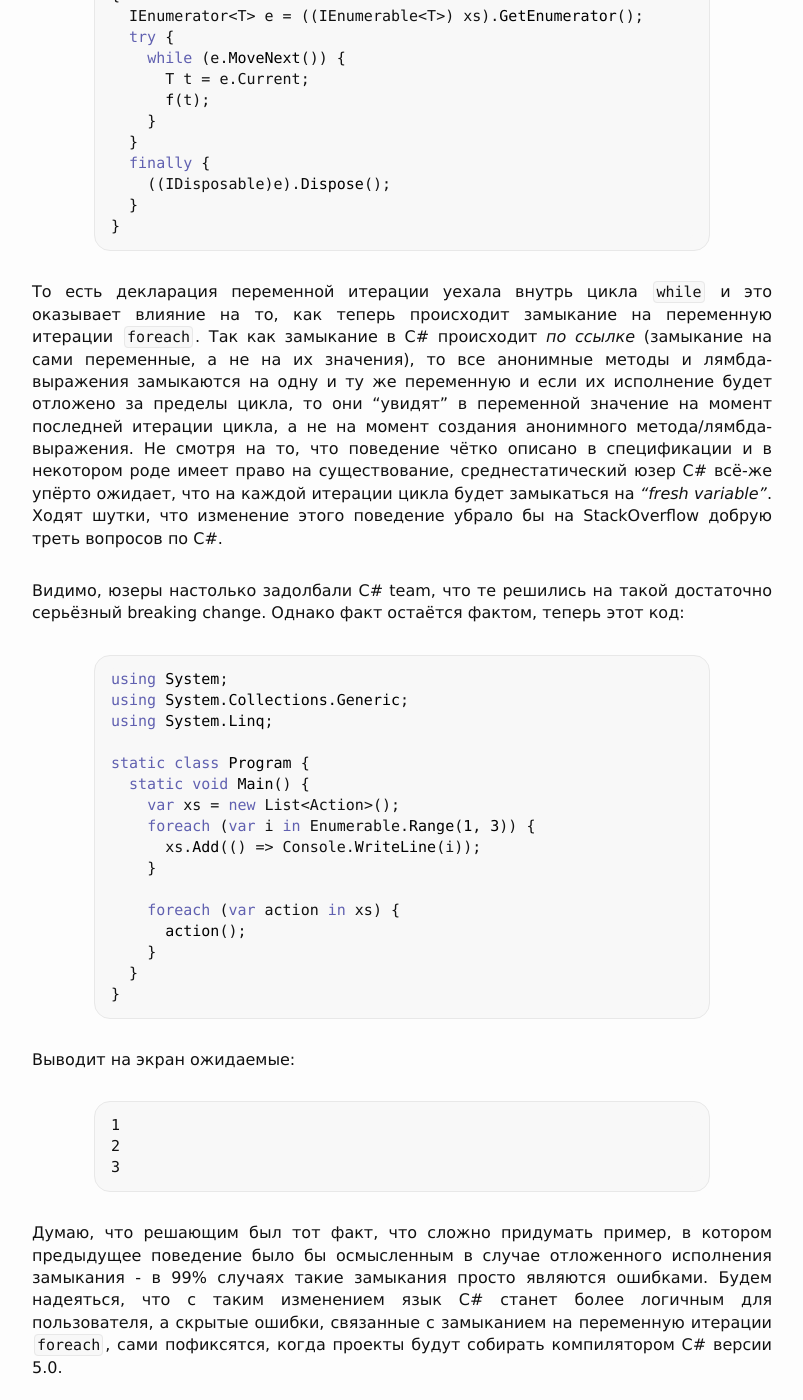
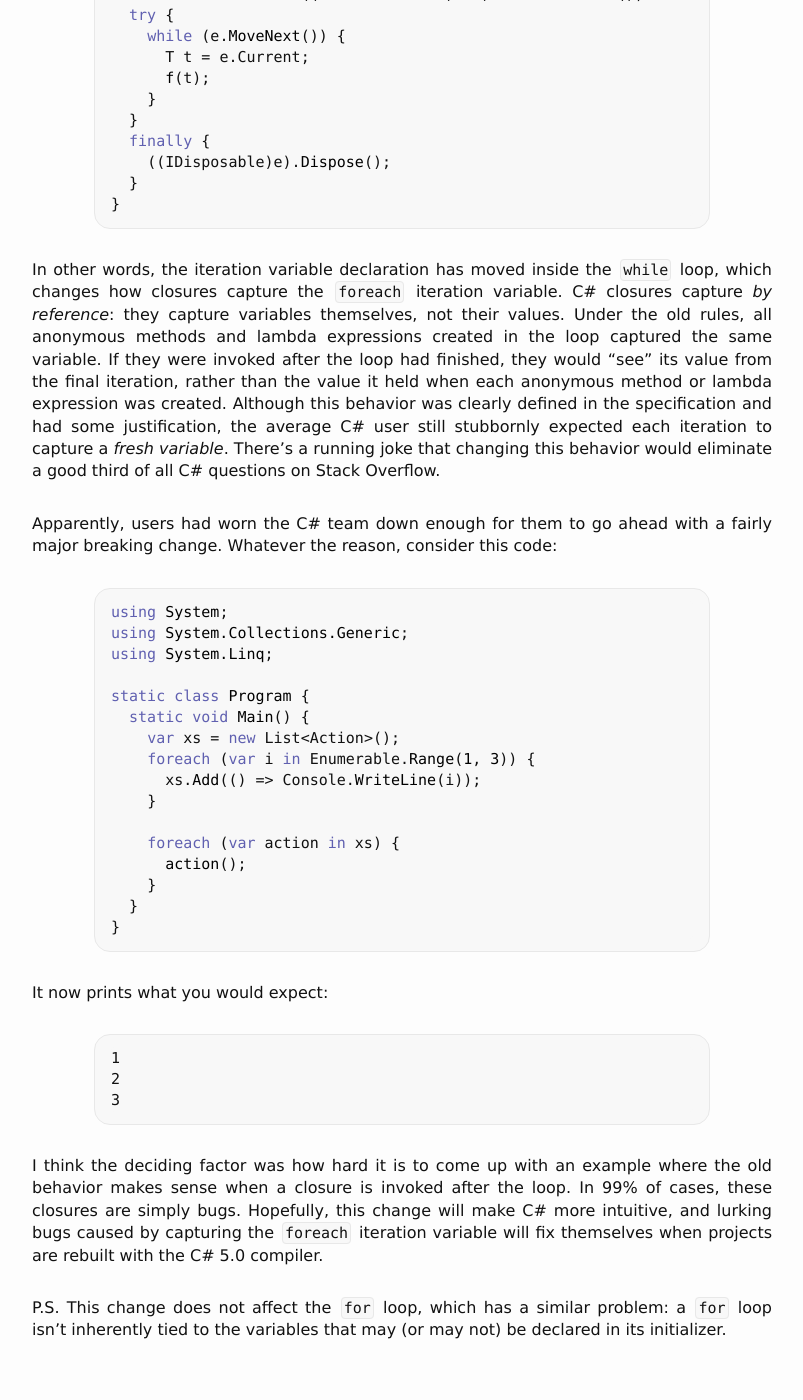
Before and after one commit to controlflow/controlflow.github.io, a Jekyll site: the page built from _posts/2012-03-11-c-5-0-epic-breaking-change.markdown, in a window 1280 px wide and 1400 px high, scrolled down 929 px. Shown: the whole window, without its empty margins (238-1041 px from the left). Built offline with Jekyll 4.4.1, drawn with Linux system fonts in a browser that asks for light colours; comment, search, counter and statistics services are not loaded; some of the changed text lies outside the part shown.

Commit message:
Translate C# 5.0 breaking change article into English

````diff
--- a/_posts/2012-03-11-c-5-0-epic-breaking-change.markdown
+++ b/_posts/2012-03-11-c-5-0-epic-breaking-change.markdown
@@ -5,7 +5,7 @@ date: 2012-03-11 16:29:00
 author: Aleksandr Shvedov
 tags: csharp vs11 breaking change closure capture
 ---
-Да, это случилось. В последней версии компилятора C# из состава Visual Studio “11” Beta изменилось правило разворачивания компилятором цикла `foreach`:
+Yes, it finally happened. The latest C# compiler, shipped with Visual Studio "11" Beta, has changed the way it expands a `foreach` loop:
 
 ```c#
 foreach (T x in xs) {
@@ -13,7 +13,7 @@ foreach (T x in xs) {
 }
 ```
 
-Цикл `foreach` - достаточно нетривиальная конструкция и имеет множество нюансов, я привожу лишь самый обычный случай, когда `xs` является переменной типа `IEnumerable<T>`. Раньше такой цикл компилировался прибилизительно следующим образом:
+The `foreach` loop is a surprisingly involved construct with plenty of subtleties. Here I'm only showing the most common case, where `xs` is a variable of type `IEnumerable<T>`. Previously, the compiler would translate this loop into roughly the following:
 
 ```c#
 {
@@ -31,7 +31,7 @@ foreach (T x in xs) {
 }
 ```
 
-Теперь компилируется вот так:
+Now it produces this instead:
 
 ```c#
 {
@@ -48,9 +48,9 @@ foreach (T x in xs) {
 }
 ```
 
-То есть декларация переменной итерации уехала внутрь цикла `while` и это оказывает влияние на то, как теперь происходит замыкание на переменную итерации `foreach`. Так как замыкание в C# происходит *по ссылке* (замыкание на сами переменные, а не на их значения), то все анонимные методы и лямбда-выражения замыкаются на одну и ту же переменную и если их исполнение будет отложено за пределы цикла, то они “увидят” в переменной значение на момент последней итерации цикла, а не на момент создания анонимного метода/лямбда-выражения. Не смотря на то, что поведение чётко описано в спецификации и в некотором роде имеет право на существование, среднестатический юзер C# всё-же упёрто ожидает, что на каждой итерации цикла будет замыкаться на *"fresh variable"*. Ходят шутки, что изменение этого поведение убрало бы на StackOverflow добрую треть вопросов по C#.
+In other words, the iteration variable declaration has moved inside the `while` loop, which changes how closures capture the `foreach` iteration variable. C# closures capture *by reference*: they capture variables themselves, not their values. Under the old rules, all anonymous methods and lambda expressions created in the loop captured the same variable. If they were invoked after the loop had finished, they would "see" its value from the final iteration, rather than the value it held when each anonymous method or lambda expression was created. Although this behavior was clearly defined in the specification and had some justification, the average C# user still stubbornly expected each iteration to capture a *fresh variable*. There's a running joke that changing this behavior would eliminate a good third of all C# questions on Stack Overflow.
 
-Видимо, юзеры настолько задолбали C# team, что те решились на такой достаточно серьёзный breaking change. Однако факт остаётся фактом, теперь этот код:
+Apparently, users had worn the C# team down enough for them to go ahead with a fairly major breaking change. Whatever the reason, consider this code:
 
 ```c#
 using System;
@@ -71,7 +71,7 @@ static class Program {
 }
 ```
 
-Выводит на экран ожидаемые:
+It now prints what you would expect:
 
 ```
 1
@@ -79,6 +79,6 @@ static class Program {
 3
 ```
 
-Думаю, что решающим был тот факт, что сложно придумать пример, в котором предыдущее поведение было бы осмысленным в случае отложенного исполнения замыкания - в 99% случаях такие замыкания просто являются ошибками. Будем надеяться, что с таким изменением язык C# станет более логичным для пользователя, а скрытые ошибки, связанные с замыканием на переменную итерации `foreach`, сами пофиксятся, когда проекты будут собирать компилятором C# версии 5.0.
+I think the deciding factor was how hard it is to come up with an example where the old behavior makes sense when a closure is invoked after the loop. In 99% of cases, these closures are simply bugs. Hopefully, this change will make C# more intuitive, and lurking bugs caused by capturing the `foreach` iteration variable will fix themselves when projects are rebuilt with the C# 5.0 compiler.
 
-p.s. Эти изменения никак не затрагивают цикл `for`, в котором присутствует подобная проблема, так как цикл `for` на самом деле совсем не связан с переменными, которые могут определять (а могут и не определять) в части инициализации цикла.
+P.S. This change does not affect the `for` loop, which has a similar problem: a `for` loop isn't inherently tied to the variables that may (or may not) be declared in its initializer.
````
